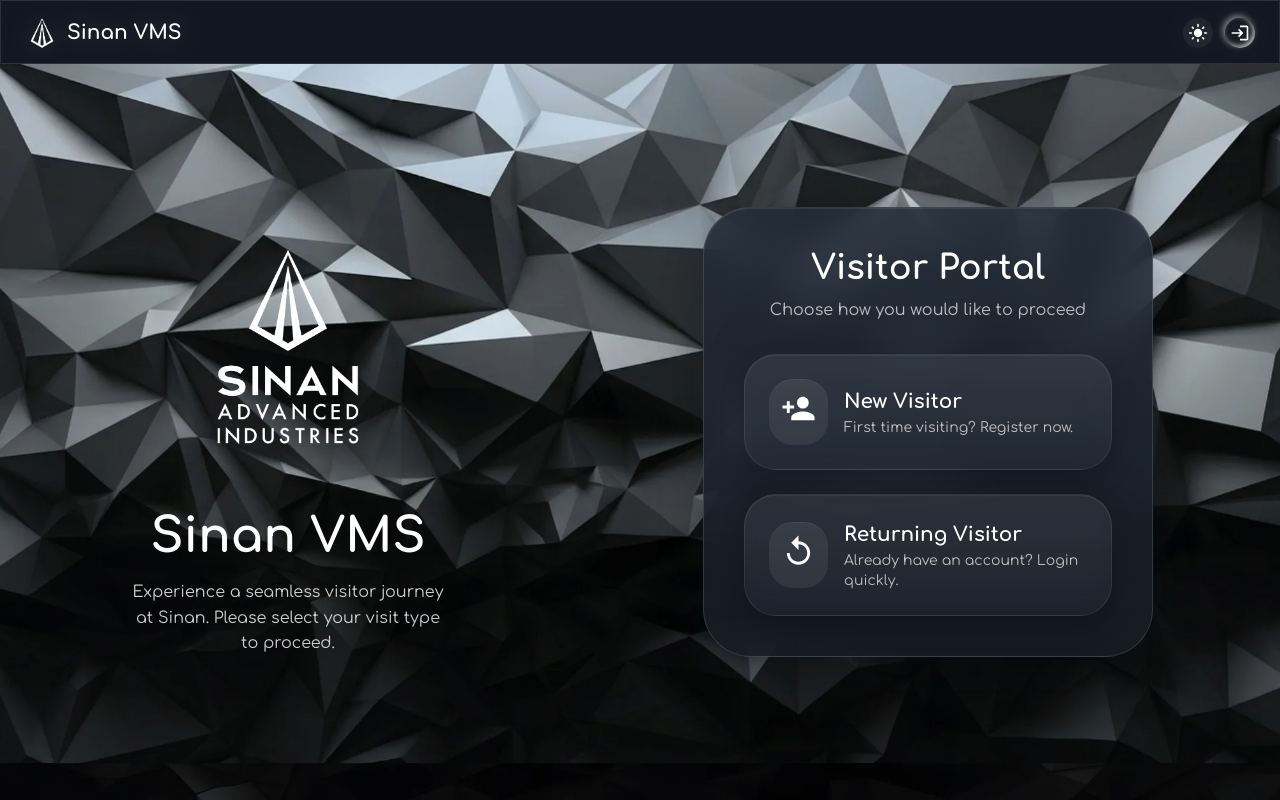
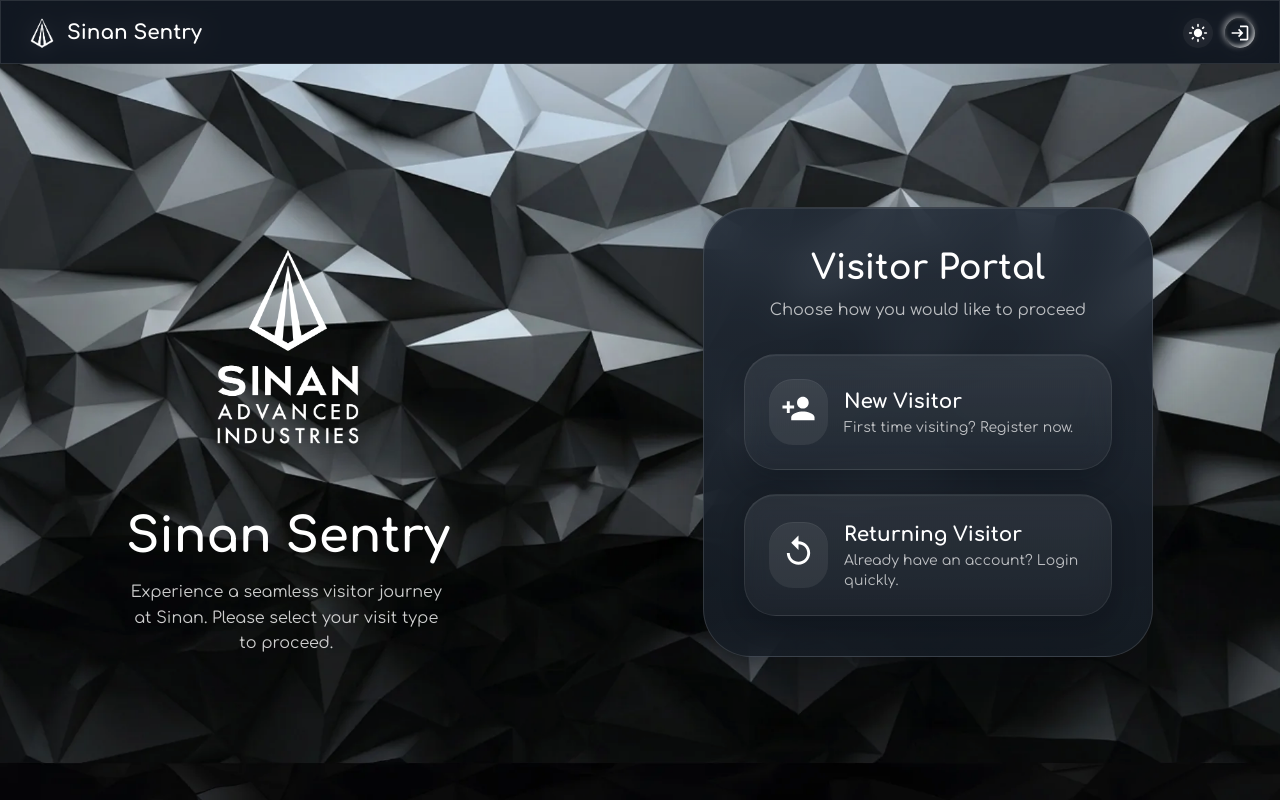
Before and after one commit to wasimakram516/vms-frontend, a Next.js app: page / in a window 1280 px wide. Built offline with nearby package versions, Linux system fonts and the light colour scheme; no server answers.

Commit message:
fix(ui): polish dark theme shell and host details presentation
Refine shell styling, loaders, visitor layout, and host details avatar treatment for a more consistent dark-mode experience.

```diff
--- a/src/app/auth/login/page.js
+++ b/src/app/auth/login/page.js
@@ -87,7 +87,7 @@ export default function LoginPage() {
   return (
     <VisitorLayout
       title="Admin Portal"
-      subtitle="Enter your credentials to access the Sinan VMS admin tools."
+      subtitle="Enter your credentials to access the Sinan Sentry admin tools."
       justifyContent="center"
     >
       <Box sx={{ position: "relative", mb: 4 }}>
@@ -121,7 +121,7 @@ export default function LoginPage() {
           </Typography>
           <Typography variant="body2" color="text.secondary" sx={{ textAlign: "center" }}>
             Enter your credentials to access the{" "}
-            <strong>{"Sinan VMS admin"}</strong> portal.
+            <strong>{"Sinan Sentry admin"}</strong> portal.
           </Typography>
         </Box>
       </Box>
--- a/src/app/layout.js
+++ b/src/app/layout.js
@@ -4,33 +4,33 @@ import Navbar from "@/components/nav/Navbar";
 import { Box } from "@mui/material";
 
 export const metadata = {
-  title: "Sinan VMS",
+  title: "Sinan Sentry",
   description:
-    "Sinan VMS is a visitor management platform for registration, approvals, and gate check-in.",
+    "Sinan Sentry is a visitor management platform for registration, approvals, and gate check-in.",
   icons: {
     apple: "/logo-mark-light.png",
   },
   keywords:
-    "Sinan VMS, visitor management, registrations, approvals, gate check-in",
+    "Sinan Sentry, visitor management, registrations, approvals, gate check-in",
   openGraph: {
-    title: "Sinan VMS",
+    title: "Sinan Sentry",
     description:
       "Manage visitor registrations, approvals, and gate check-in in one platform.",
     url: "https://sinan.whitewall.solutions",
-    siteName: "Sinan VMS",
+    siteName: "Sinan Sentry",
     images: [
       {
         url: "/sinan.png",
         width: 512,
         height: 512,
-        alt: "Sinan VMS",
+        alt: "Sinan Sentry",
       },
     ],
     type: "website",
   },
   twitter: {
     card: "summary_large_image",
-    title: "Sinan VMS",
+    title: "Sinan Sentry",
     description:
       "Manage visitor registrations, approvals, and gate check-in in one platform.",
     images: ["/background.png"],
--- a/src/app/not-found.js
+++ b/src/app/not-found.js
@@ -88,7 +88,7 @@ export default function NotFoundPage() {
         <Divider sx={{ width: "100%", my: 4 }} />
 
         <Typography variant="caption" color="text.disabled">
-          Powered by <Typography component="span" variant="caption" fontWeight={700} color="text.secondary">Sinan VMS</Typography>
+          Powered by <Typography component="span" variant="caption" fontWeight={700} color="text.secondary">Sinan Sentry</Typography>
         </Typography>
       </Paper>
     </Box>
--- a/src/components/LoadingState.js
+++ b/src/components/LoadingState.js
@@ -3,7 +3,7 @@
 import SinanLoader from "@/components/SinanLoader";
 
 const DEFAULT_LOADING_COPY = {
-  title: "Loading Sinan VMS",
+  title: "Loading Sinan Sentry",
   description: "Preparing your experience...",
 };
 
--- a/src/components/SinanLoader.js
+++ b/src/components/SinanLoader.js
@@ -5,7 +5,7 @@ import { alpha, useTheme } from "@mui/material/styles";
 import AppCard from "@/components/cards/AppCard";
 
 export default function SinanLoader({
-  title = "Loading Sinan VMS",
+  title = "Loading Sinan Sentry",
   description = "Preparing your experience...",
   fullScreen = false,
   minHeight = 360,
@@ -234,7 +234,7 @@ export default function SinanLoader({
               <Box
                 component="img"
                 src={logoSrc}
-                alt="Sinan loading mark"
+                alt="Sinan Sentry loading mark"
                 sx={{
                   width: "auto",
                   height: "auto",
--- a/src/components/layout/VisitorLayout.js
+++ b/src/components/layout/VisitorLayout.js
@@ -21,7 +21,7 @@ const fontStyles = (
 
 export default function VisitorLayout({
   children,
-  title = "Sinan VMS",
+  title = "Sinan Sentry",
   subtitle = "Experience a seamless visitor journey at Sinan. Please select your visit type to proceed.",
   maxWidth = 450,
   justifyContent = "flex-start",
@@ -107,7 +107,7 @@ export default function VisitorLayout({
               <Box
                 component="img"
                 src={brandLogoSrc}
-                alt="Sinan VMS logo"
+                alt="Sinan Sentry logo"
                 sx={{
                   width: {
                     xs: isMobileCardExpanded ? 110 : 176,
--- a/src/components/nav/Footer.js
+++ b/src/components/nav/Footer.js
@@ -4,7 +4,7 @@ import { Box, Divider, Typography } from "@mui/material";
 import Image from "next/image";
 
 export default function Footer() {
-  const appName = "Sinan VMS";
+  const appName = "Sinan Sentry";
 
   return (
     <Box
--- a/src/components/nav/Navbar.js
+++ b/src/components/nav/Navbar.js
@@ -95,7 +95,7 @@ export default function Navbar() {
               <Box
                 component="img"
                 src={brandLogo}
-                alt="Sinan VMS logo mark"
+                alt="Sinan Sentry logo mark"
                 sx={{
                   width: { xs: 30, sm: 34 },
                   height: { xs: 30, sm: 34 },
@@ -109,7 +109,7 @@ export default function Navbar() {
                 noWrap
                 sx={{ display: { xs: "block", sm: "none" } }}
               >
-                {"Sinan VMS"}
+                {"Sinan Sentry"}
               </Typography>
 
               <Typography
@@ -119,7 +119,7 @@ export default function Navbar() {
                 noWrap
                 sx={{ display: { xs: "none", sm: "block" } }}
               >
-                {"Sinan VMS"}
+                {"Sinan Sentry"}
               </Typography>
             </Stack>
           </Link>
--- a/src/contexts/ThemeContext.js
+++ b/src/contexts/ThemeContext.js
@@ -14,6 +14,8 @@ import { getTheme } from "@/styles/theme";
 import ThemeSwitchOverlay from "@/components/ThemeSwitchOverlay";
 
 const ColorModeContext = createContext({ toggleColorMode: () => {} });
+const THEME_STORAGE_KEY = "sinan-sentry-theme";
+const LEGACY_THEME_STORAGE_KEY = "sinan-vms-theme";
 
 export const useColorMode = () => useContext(ColorModeContext);
 
@@ -26,9 +28,13 @@ export const ThemeContextProvider = ({ children }) => {
   const pendingModeRef = useRef(null);
 
   useEffect(() => {
-    const savedMode = localStorage.getItem("sinan-vms-theme");
+    const savedMode =
+      localStorage.getItem(THEME_STORAGE_KEY) ??
+      localStorage.getItem(LEGACY_THEME_STORAGE_KEY);
+
     if (savedMode === "light" || savedMode === "dark") {
       setMode(savedMode);
+      localStorage.setItem(THEME_STORAGE_KEY, savedMode);
     }
   }, []);
 
@@ -53,7 +59,7 @@ export const ThemeContextProvider = ({ children }) => {
     const m = pendingModeRef.current;
     if (!m) return;
     setMode(m);
-    localStorage.setItem("sinan-vms-theme", m);
+    localStorage.setItem(THEME_STORAGE_KEY, m);
   }, []);
 
   // Called by the overlay after fade-out completes
```
Also changed, not shown: src/app/cms/settings/host-details/page.js (+28 -11 lines), src/components/nav/Sidebar.js (+2 -5 lines).
